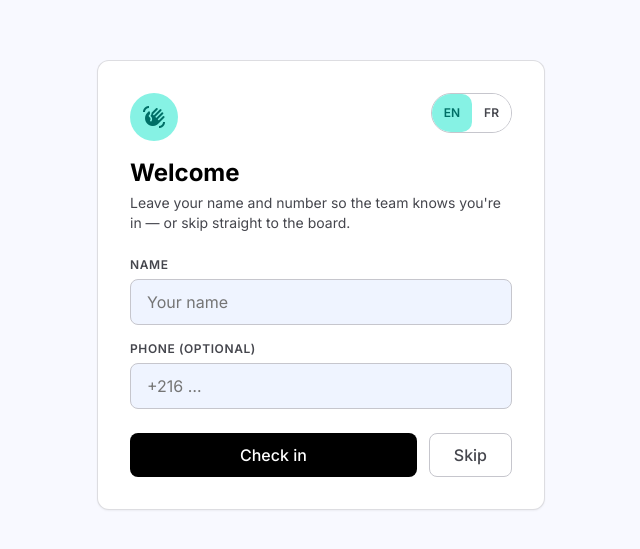
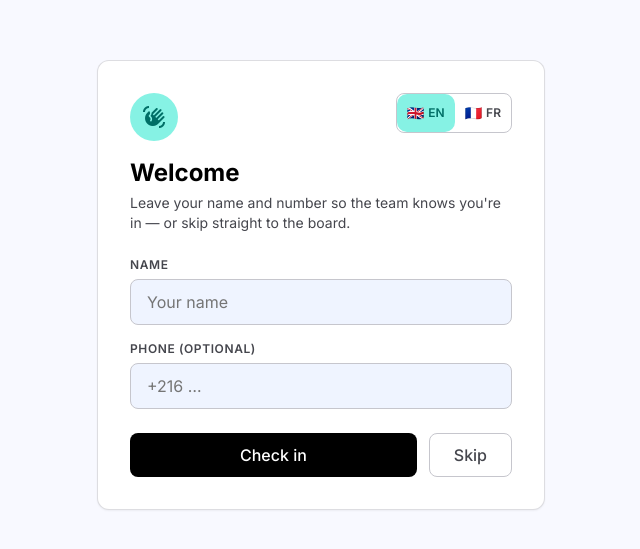
Before and after one commit to Aymix/coworking-rooms, a Next.js app: page /visitor in a window 1280 px wide. Shown: the part 115-664 px from the top of the page, without its empty margins (319-959 px from the left). Built offline with nearby package versions, Linux system fonts and the light colour scheme.

Commit message:
style(visitor): lang switcher rounded-lg to match notification button + add flags

```diff
--- a/app/visitor/page.js
+++ b/app/visitor/page.js
@@ -22,23 +22,26 @@ const LANG_KEY = "cw_lang";
 const I18nCtx = createContext({ lang: "en", setLang: () => {}, t: (k) => k });
 const useI18n = () => useContext(I18nCtx);
 
+const FLAG = { en: "🇬🇧", fr: "🇫🇷" };
+
 function LangSwitch({ className = "" }) {
   const { lang, setLang } = useI18n();
   return (
     <div
-      className={`inline-flex items-stretch h-10 rounded-full border border-solid border-outline-variant overflow-hidden text-xs font-semibold ${className}`}
+      className={`inline-flex items-stretch h-10 rounded-lg border border-solid border-outline-variant overflow-hidden text-xs font-semibold ${className}`}
     >
       {["en", "fr"].map((l) => (
         <button
           key={l}
           type="button"
           onClick={() => setLang(l)}
-          className={`px-3 flex items-center uppercase transition-colors ${
+          className={`px-2.5 flex items-center gap-1 uppercase transition-colors ${
             lang === l
               ? "bg-secondary-container text-on-secondary-container"
               : "text-on-surface-variant"
           }`}
         >
+          <span className="text-sm leading-none">{FLAG[l]}</span>
           {l}
         </button>
       ))}
@@ -300,7 +303,7 @@ function Board() {
       {/* Top bar (mobile) */}
       <header className="w-full top-0 sticky bg-surface border-b border-solid border-outline-variant md:hidden z-40">
         <div className="flex justify-between items-center px-4 py-4 w-full">
-          <a href="/" className="text-on-surface-variant p-2 active:scale-95">
+          <a href="/" className="text-on-surface-variant p-2 rounded-lg active:scale-95">
             <Icon name="arrow_back" />
           </a>
           <h1 className="text-lg font-bold text-primary">{t("appTitle")}</h1>
@@ -308,7 +311,7 @@ function Board() {
             <LangSwitch />
             <button
               onClick={() => setView("alerts")}
-              className="text-on-surface-variant p-2 active:scale-95"
+              className="text-on-surface-variant p-2 rounded-lg active:scale-95"
             >
               <Icon name="notifications" filled={permission === "granted"} />
             </button>
```
